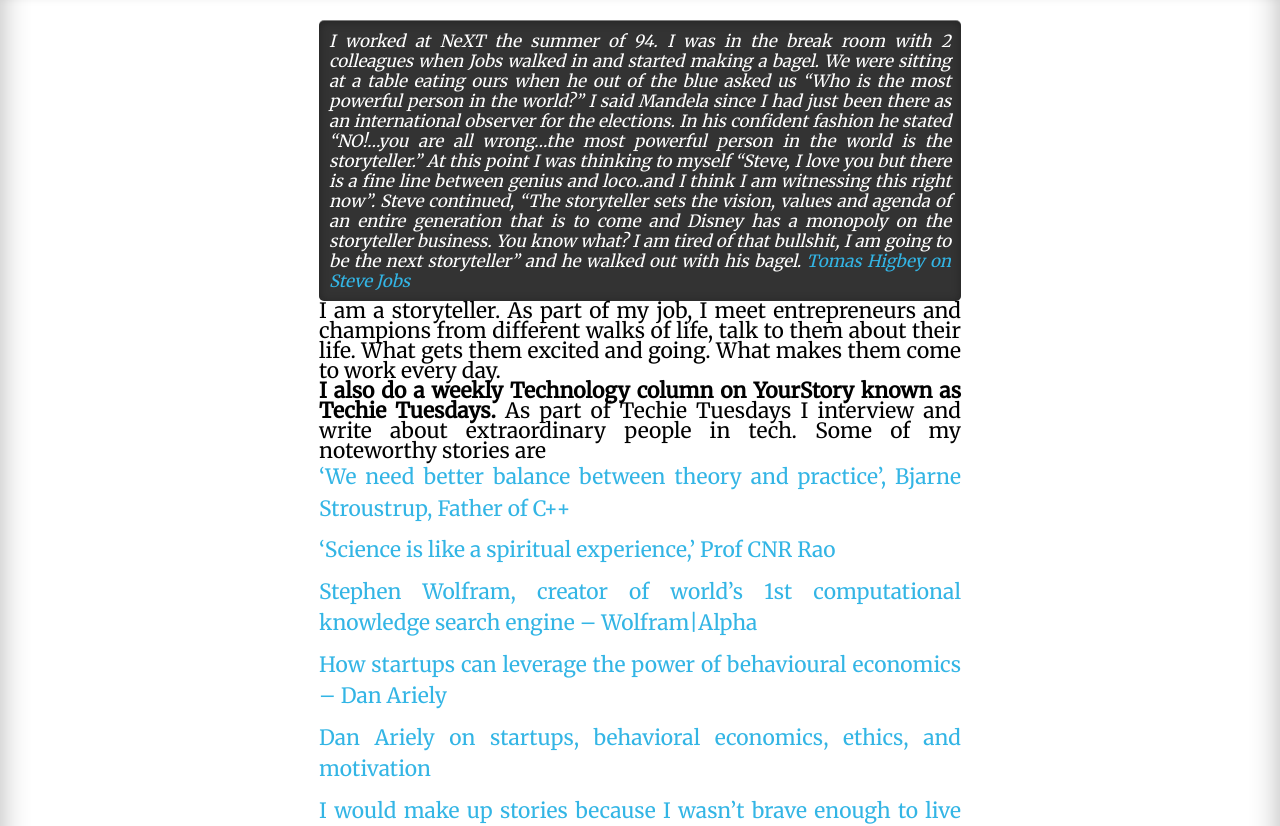
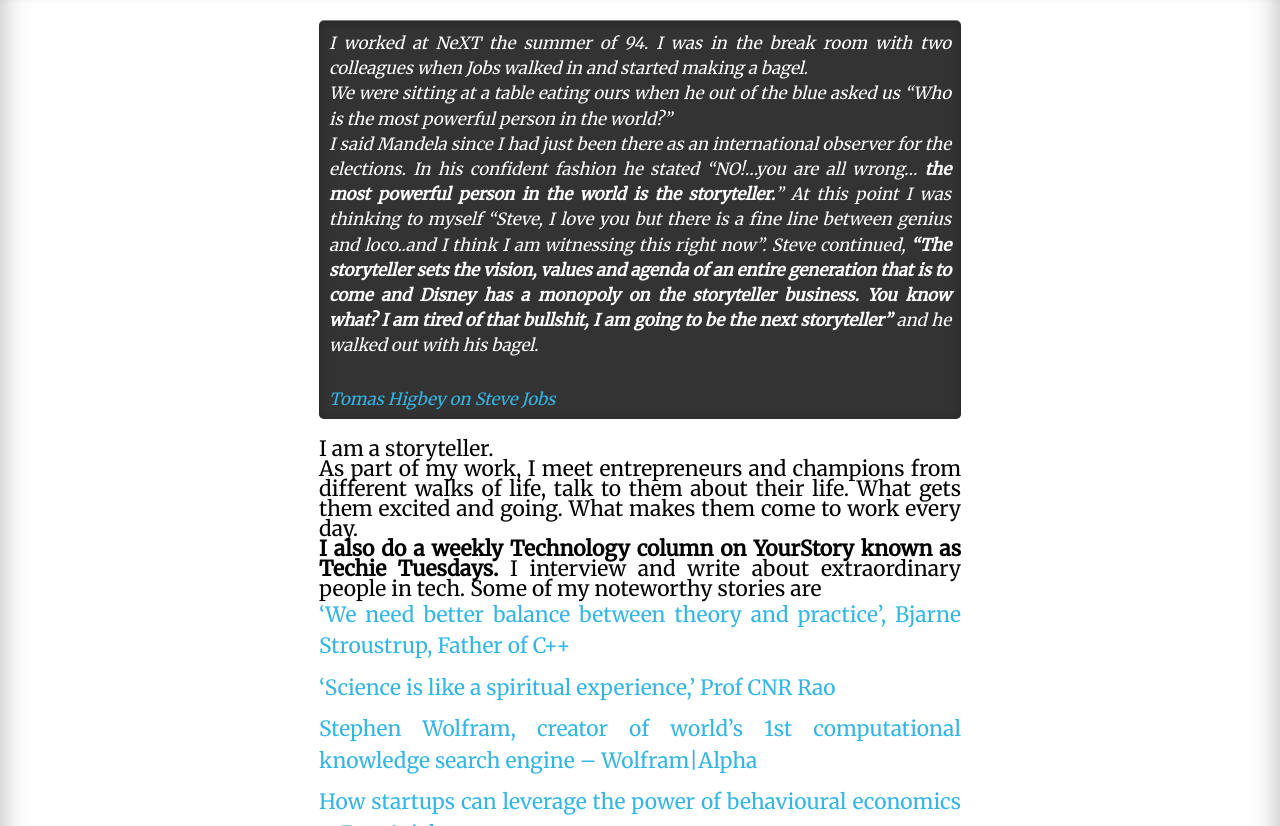
Before and after one commit to adityabhushan/adityabhushan.github.io, a Jekyll site: the page built from articles.html, in a window 1280 px wide and 900 px high, cut to the strip 74-900 px from the top of the window. Built offline with Jekyll 4.4.1, drawn with Linux system fonts in a browser that asks for light colours; Markdown is read by kramdown in place of the engine named in the settings; comment, search, counter and statistics services are not loaded; some of the changed text lies outside the part shown.

Commit message:
Update articles.html

```diff
--- a/articles.html
+++ b/articles.html
@@ -3,16 +3,16 @@
 categories: [Articles]
 ---
 <div class='highlight'>
-I worked at NeXT the  summer of 94. I was in the break room with 2 colleagues when Jobs walked  in and started making a bagel. We were sitting at a table eating ours when he out of the blue asked us “Who is the most powerful person in the world?”  I said Mandela since I had just been there as an international  observer for the elections. In his confident fashion he stated “NO!…you  are all wrong…the most powerful person in the world is the storyteller.” At this point I was thinking to myself “Steve, I love you but  there is a fine line between genius and loco..and I think I am  witnessing this right now”. Steve continued, “The storyteller sets the  vision, values and agenda of an entire generation that is to come and  Disney has a monopoly on the storyteller business. You know what? I am  tired of that bullshit, I am going to be the next storyteller” and he walked out with his bagel.
-
+<p>I worked at NeXT the summer of 94. I was in the break room with two colleagues when Jobs walked in and started making a bagel. </br>We were sitting at a table eating ours when he out of the blue asked us “Who is the most powerful person in the world?”  </br>I said Mandela since I had just been there as an international  observer for the elections. In his confident fashion he stated “NO!…you  are all wrong… <b>the most powerful person in the world is the storyteller.</b>” At this point I was thinking to myself “Steve, I love you but  there is a fine line between genius and loco..and I think I am  witnessing this right now”. Steve continued, <b>“The storyteller sets the vision, values and agenda of an entire generation that is to come and Disney has a monopoly on the storyteller business. You know what? I am  tired of that bullshit, I am going to be the next storyteller”</b> and he walked out with his bagel.</p>
+</br>
 <a href="http://www.quora.com/Steve-Jobs/What-are-the-best-stories-about-people-randomly-meeting-Steve-Jobs/answer/Tomas-Higbey">Tomas Higbey on Steve Jobs</a>
 </div>
-
+</br>
 I am a storyteller.
-
-As part of my job, I meet entrepreneurs and champions from different walks of life, talk to them about their life. What gets them excited and going. What makes them come to work every day.
 </br>
-<b>I also do a weekly  Technology column on YourStory known as Techie Tuesdays.</b> As part of Techie Tuesdays I interview and write about extraordinary people in tech.
+As part of my work, I meet entrepreneurs and champions from different walks of life, talk to them about their life. What gets them excited and going. What makes them come to work every day.
+</br>
+<b>I also do a weekly  Technology column on YourStory known as Techie Tuesdays.</b> I interview and write about extraordinary people in tech.
 
 Some of my noteworthy stories are
 
@@ -33,4 +33,4 @@
 <p><a href="http://yourstory.com/2013/11/abhilash-tomy-sagarparikrama/">Circumnavigation of the globe nonstop – Project Sagarparikrama</a></p>
 <p><a href="http://yourstory.com/2013/10/ruchira-gupta-interview/">The Selling of Innocents – An Interview with Ruchira Gupta</a></p>
 <p><a href="http://yourstory.com/2013/05/from-banker-to-politician-to-activist-the-meera-sanyal-story/">From Banking to Politics to Activism: The Meera Sanyal Story</a></p>
-Read more of my stories
+<p><a href= "http://yourstory.com/author/aditya-dwivedi/">Read more</a> of my stories</p>
```
